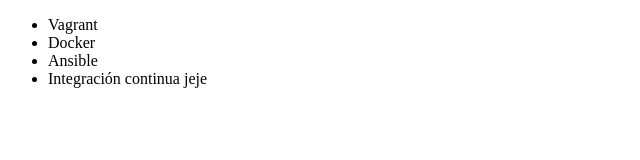
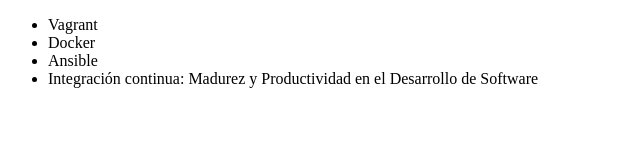
Before and after one commit to ERICKMH05/alura-git, a plain HTML site: page index.html in a window 1280 px wide. Shown: the whole page, without its empty margins (0-640 px from the left). Drawn offline with Linux system fonts and the light colour scheme.

Commit message:
Renombrando curso de Integración contínua

```diff
--- a/index.html
+++ b/index.html
@@ -9,7 +9,7 @@
         <li> Vagrant </li>
         <li> Docker </li>
         <li> Ansible </li>
-        <li> Integración continua jeje </li>
+        <li> Integración continua: Madurez y Productividad en el Desarrollo de Software </li>
     </ul>
 </body>
 </html>
```
